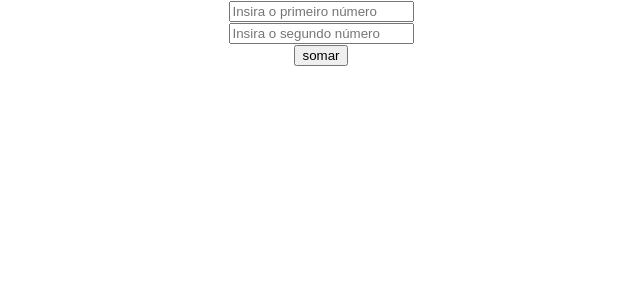
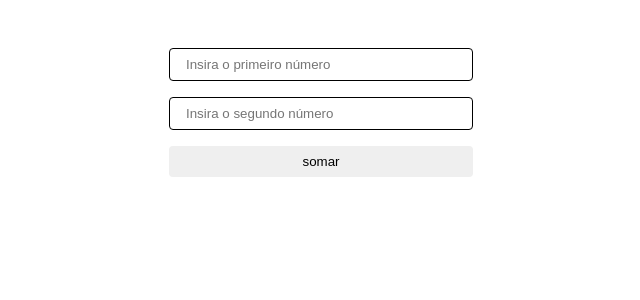
Before and after one commit to gabrielgugelmin/calculator, a React (Create React App) app: page / in a window 1280 px wide. Shown: the top 300 px of the page, without its empty margins (319-959 px from the left). Built offline with nearby package versions, Linux system fonts and the light colour scheme.

Commit message:
added style

```diff
--- a/src/App.css
+++ b/src/App.css
@@ -1,38 +1,31 @@
+* {
+  box-sizing: border-box;
+}
+
 .App {
   text-align: center;
+  padding: 48px;
+  width: 400px;
+  margin: 0 auto;
 }
 
-.App-logo {
-  height: 40vmin;
-  pointer-events: none;
+
+form > div {
+  margin-bottom: 16px;
+  width: 100%;
 }
 
-@media (prefers-reduced-motion: no-preference) {
-  .App-logo {
-    animation: App-logo-spin infinite 20s linear;
-  }
+input {
+  border: 1px solid black;
+  border-radius: 4px;
+  padding: 8px 16px;
+  width: 100%;
 }
 
-.App-header {
-  background-color: #282c34;
-  min-height: 100vh;
-  display: flex;
-  flex-direction: column;
-  align-items: center;
-  justify-content: center;
-  font-size: calc(10px + 2vmin);
-  color: white;
+button {
+  border: 0;
+  border-radius: 4px;
+  width: 100%;
+  padding: 8px 16px;
+  cursor: pointer;
 }
-
-.App-link {
-  color: #61dafb;
-}
-
-@keyframes App-logo-spin {
-  from {
-    transform: rotate(0deg);
-  }
-  to {
-    transform: rotate(360deg);
-  }
-}
```
